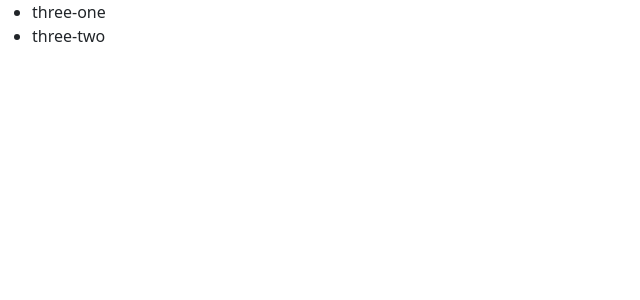
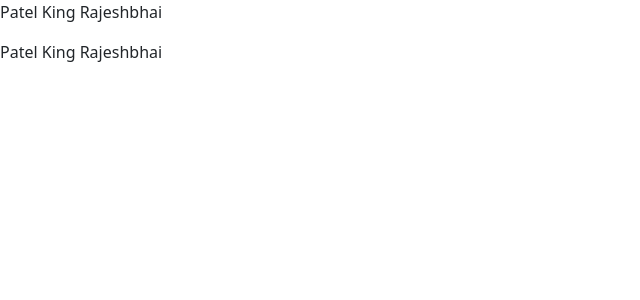
Before and after one commit to Patel-Kingkumar/Angular-Practice, an Angular app: page / in a window 1280 px wide. Shown: the top 300 px of the page, without its empty margins (0-640 px from the left). Built offline with nearby package versions, Linux system fonts and the light colour scheme.

Commit message:
013  : Practical four complete

```diff
--- a/src/app/app.component.html
+++ b/src/app/app.component.html
@@ -7,4 +7,5 @@
 <!-- <app-topics></app-topics> -->
 <!-- <app-test-one></app-test-one> -->
 <!-- <app-test-two></app-test-two> -->
-<app-test-three></app-test-three>
+<!-- <app-test-three></app-test-three> -->
+ <app-test-four></app-test-four>
--- a/src/app/app.module.ts
+++ b/src/app/app.module.ts
@@ -21,6 +21,8 @@ import { TestTwoComponent } from './test-two/test-two.component';
 import { TestThreeOneComponent } from './test-three-one/test-three-one.component';
 import { TestThreeTwoComponent } from './test-three-two/test-three-two.component';
 import { TestThreeComponent } from './test-three/test-three.component';
+import { FirstCapitalLetterPipe } from './first-capital-letter.pipe';
+import { TestFourComponent } from './test-four/test-four.component';
 
 @NgModule({
   declarations: [
@@ -41,6 +43,8 @@ import { TestThreeComponent } from './test-three/test-three.component';
     TestThreeOneComponent,
     TestThreeTwoComponent,
     TestThreeComponent,
+    FirstCapitalLetterPipe,
+    TestFourComponent,
   ],
   imports: [
     BrowserModule,
--- /dev/null
+++ b/src/app/first-capital-letter.pipe.ts
@@ -0,0 +1,15 @@
+import { Pipe, PipeTransform } from '@angular/core';
+
+@Pipe({
+  name: 'firstCapitalLetter'
+})
+export class FirstCapitalLetterPipe implements PipeTransform {
+
+  transform(value: string, ...args: unknown[]): string {
+    const splitString = value
+      .split(' ')
+      .map((s) => `${s[0].toUpperCase()}${s.slice(1)}`);
+    return splitString.join(' ');
+  }
+
+}
--- /dev/null
+++ b/src/app/test-four/test-four.component.html
@@ -0,0 +1,2 @@
+<p>{{ title | titlecase  }}</p>
+<p>{{ title | firstCapitalLetter }}</p>
--- /dev/null
+++ b/src/app/test-four/test-four.component.ts
@@ -0,0 +1,11 @@
+import { Component } from '@angular/core';
+
+@Component({
+  selector: 'app-test-four',
+  templateUrl: './test-four.component.html',
+  styleUrls: ['./test-four.component.scss']
+})
+export class TestFourComponent {
+
+  title = "patel king rajeshbhai"
+}
```
Also changed, not shown: src/app/test-four/test-four.component.scss (added), 2 other files (tests, documents, lock files or other folders).
